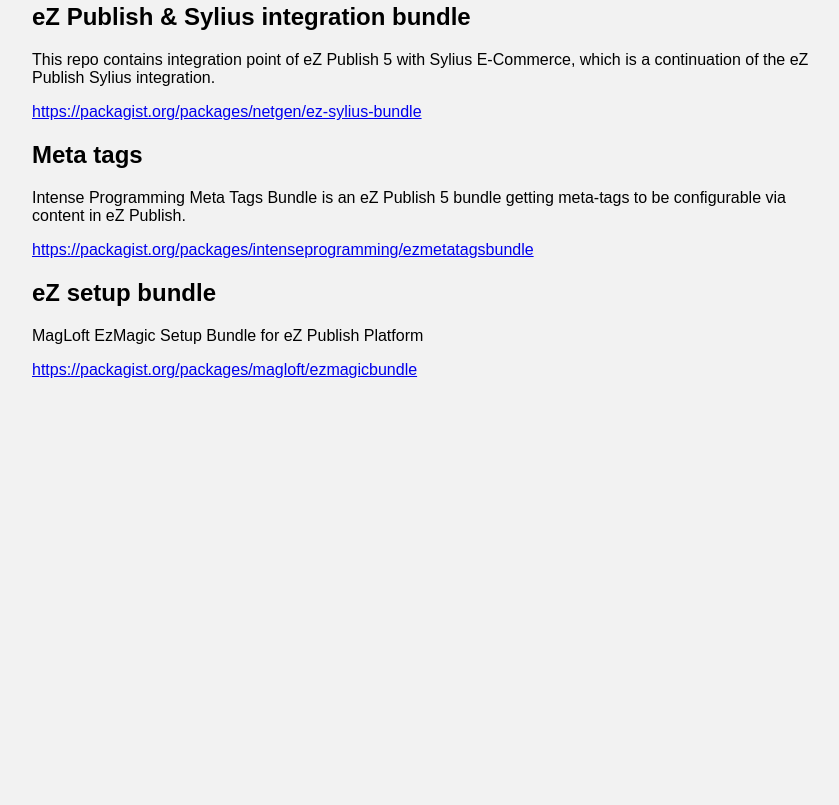
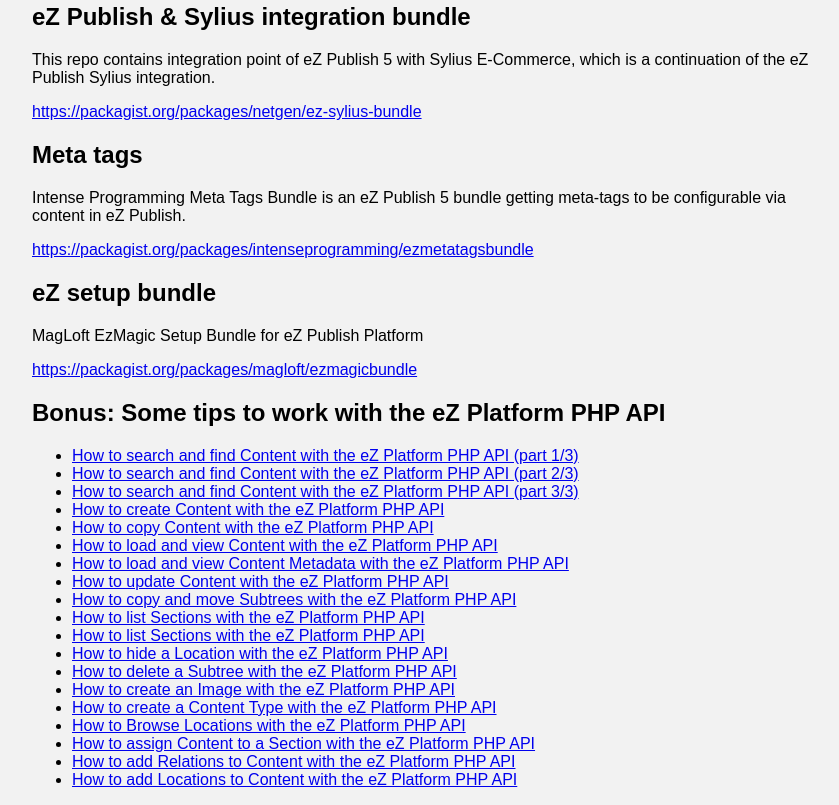
Before and after one commit to ez-bundles/ez-bundles.github.io, a plain HTML site: page index.html in a window 1280 px wide. Shown: the part 4051-4856 px from the top of the page, without its empty margins (208-1047 px from the left). Before the commit the page ends 4446 px from the top, so only its background shows below. Drawn offline with Linux system fonts and the light colour scheme.

Commit message:
Added links to API

```diff
--- a/index.html
+++ b/index.html
@@ -236,5 +236,32 @@ It just uses HwiOauthBundle, so you can refer to this documentation bundle to kn
     <p><a href="https://packagist.org/packages/magloft/ezmagicbundle">https://packagist.org/packages/magloft/ezmagicbundle</a></p>
     </article>
 
+    <article>
+    <h2>Bonus: Some tips to work with the eZ Platform PHP API</h2>
+
+<ul>
+    <li><a href="https://www.symfony.fi/ez-platform-tip/how-to-search-and-find-content-with-the-ez-platform-php-api-part-1-3">How to search and find Content with the eZ Platform PHP API (part 1/3)</a></li>
+    <li><a href="https://www.symfony.fi/ez-platform-tip/how-to-search-and-find-content-with-the-ez-platform-php-api-part-2-3">How to search and find Content with the eZ Platform PHP API (part 2/3)</a></li>
+    <li><a href="https://www.symfony.fi/ez-platform-tip/how-to-search-and-find-content-with-the-ez-platform-php-api-part-3-3">How to search and find Content with the eZ Platform PHP API (part 3/3)</a></li>
+    <li><a href="https://www.symfony.fi/ez-platform-tip/how-to-load-and-view-content-with-the-ez-platform-php-api">How to create Content with the eZ Platform PHP API</a></li>
+    <li><a href="https://www.symfony.fi/ez-platform-tip/how-to-load-and-view-content-with-the-ez-platform-php-api">How to copy Content with the eZ Platform PHP API</a></li>
+    <li><a href="https://www.symfony.fi/ez-platform-tip/how-to-load-and-view-content-with-the-ez-platform-php-api">How to load and view Content with the eZ Platform PHP API</a></li>
+    <li><a href="https://www.symfony.fi/ez-platform-tip/how-to-update-content-with-the-ez-platform-php-api">How to load and view Content Metadata with the eZ Platform PHP API</a></li>
+    <li><a href="https://www.symfony.fi/ez-platform-tip/how-to-update-content-with-the-ez-platform-php-api">How to update Content with the eZ Platform PHP API</a></li>
+    <li><a href="https://www.symfony.fi/ez-platform-tip/how-to-copy-and-move-subtrees-with-the-ez-platform-php-api">How to copy and move Subtrees with the eZ Platform PHP API</a></li>
+    <li><a href="https://www.symfony.fi/ez-platform-tip/how-to-list-sections-with-the-ez-platform-php-api-1">How to list Sections with the eZ Platform PHP API</a></li>
+    <li><a href="https://www.symfony.fi/ez-platform-tip/how-to-list-sections-with-the-ez-platform-php-api">How to list Sections with the eZ Platform PHP API</a></li>
+    <li><a href="https://www.symfony.fi/ez-platform-tip/how-to-hide-a-location-with-the-ez-platform-php-api">How to hide a Location with the eZ Platform PHP API</a></li>
+    <li><a href="https://www.symfony.fi/ez-platform-tip/how-to-delete-a-subtree-with-the-ez-platform-php-api">How to delete a Subtree with the eZ Platform PHP API</a></li>
+    <li><a href="https://www.symfony.fi/ez-platform-tip/how-to-create-an-image-with-the-ez-platform-php-api">How to create an Image with the eZ Platform PHP API</a></li>
+    <li><a href="https://www.symfony.fi/ez-platform-tip/how-to-create-a-content-type-with-the-ez-platform-php-api">How to create a Content Type with the eZ Platform PHP API</a></li>
+    <li><a href="https://www.symfony.fi/ez-platform-tip/how-to-browse-locations-with-the-ez-platform-php-api">How to Browse Locations with the eZ Platform PHP API</a></li>
+    <li><a href="https://www.symfony.fi/ez-platform-tip/how-to-assign-content-to-a-section-with-the-ez-platform-php-api">How to assign Content to a Section with the eZ Platform PHP API</a></li>
+    <li><a href="https://www.symfony.fi/ez-platform-tip/how-to-add-relations-to-content-with-the-ez-platform-php-api">How to add Relations to Content with the eZ Platform PHP API</a></li>
+    <li><a href="https://www.symfony.fi/ez-platform-tip/how-to-add-locations-to-content-with-the-ez-platform-php-api">How to add Locations to Content with the eZ Platform PHP API</a></li>
+</ul>
+
+    </article>
+
 </body>
 </html>
```
